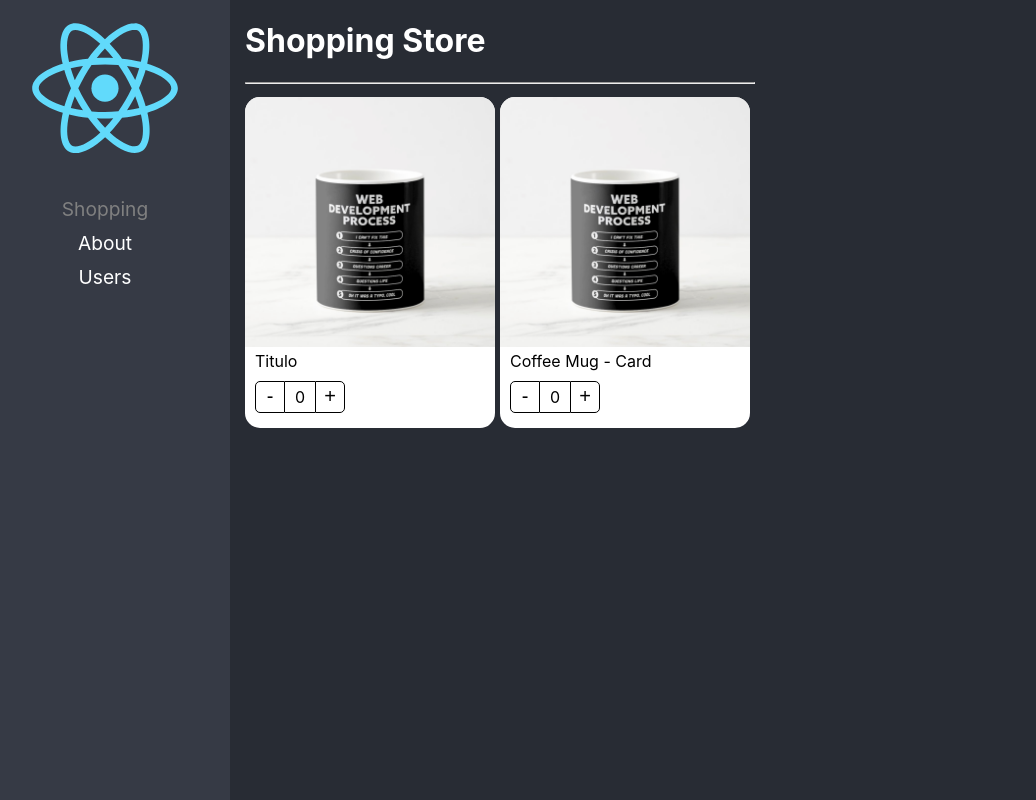
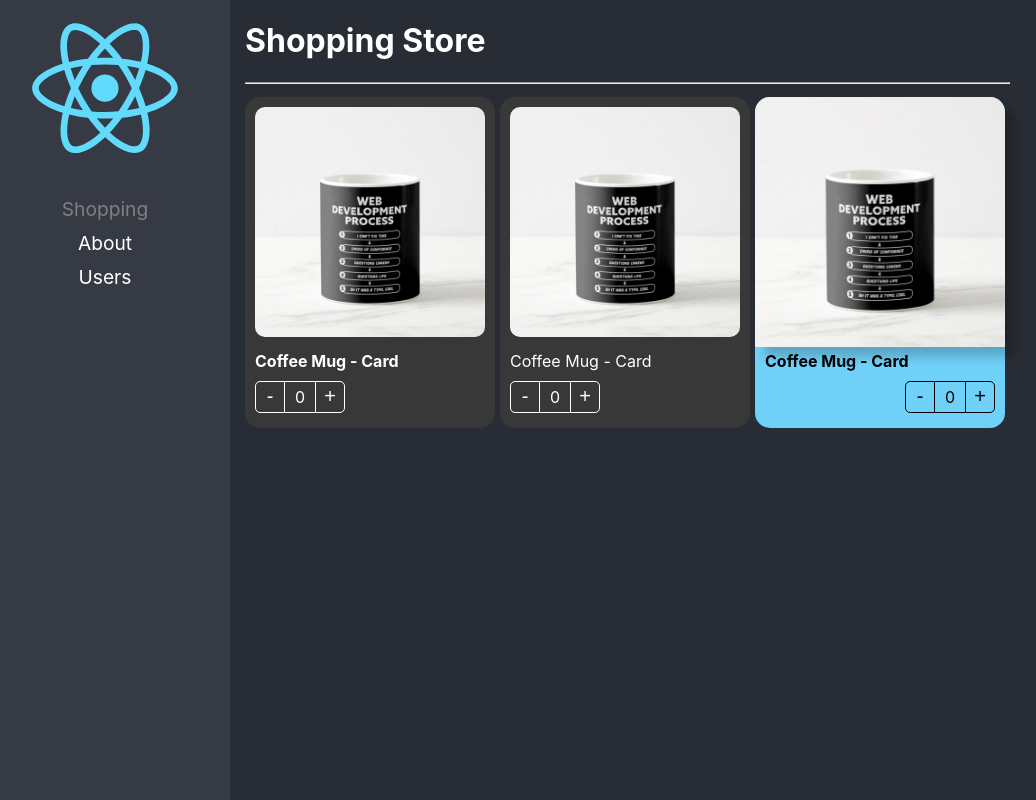
Before and after one commit to Gabito-git/react-pro, a React (Create React App) app: page /home in a window 1280 px wide. Shown: the whole page, without its empty margins (20-1056 px from the left). Built offline with nearby package versions, Linux system fonts and the light colour scheme.

Commit message:
Component Extend Styles listo

```diff
--- a/src/02-component-patterns/components/ProductButtons.tsx
+++ b/src/02-component-patterns/components/ProductButtons.tsx
@@ -1,16 +1,23 @@
-import { useContext } from "react";
+import { useContext, CSSProperties } from "react";
 
 import { ProductContext } from "./ProductCard";
 import styles from '../styles/styles.module.css';
 
+export interface Props{
+  className?:string;
+  style?: CSSProperties
+}
 
-export const ProductButtons = () => {
+export const ProductButtons = ({ className, style }: Props) => {
 
   const { increaseBy, counter } = useContext( ProductContext );
 
   return (
 
-    <div className={ styles.buttonsContainer }>
+    <div
+      className={`${styles.buttonsContainer} ${className}` }
+      style={ style }
+    >
       <button
         className={ styles.buttonMinus }
         onClick={ () => increaseBy(-1) }
--- a/src/02-component-patterns/components/ProductCard.tsx
+++ b/src/02-component-patterns/components/ProductCard.tsx
@@ -27,10 +27,10 @@
 
 // importación desde assets
 
-import { createContext } from 'react';
+import { createContext, ReactElement, CSSProperties} from 'react';
 
 import { useProduct } from '../hooks/useProduct';
-import { ProductContextInterface, ProductCardProps } from '../interfaces/interfaces';
+import { ProductContextInterface, Product } from '../interfaces/interfaces';
 
 import styles from '../styles/styles.module.css';
 
@@ -59,9 +59,15 @@
 //   increasyBy: (value: number) => void
 // }
 
+export interface Props{
+  className?: string;     // Introducido en el capitulo de extensible styles
+  product: Product;
+  children?: ReactElement | ReactElement[]; // Un componente o varios
+  style?: CSSProperties
+}
 
 
-export const ProductCard = ( { children, product }: ProductCardProps) => {
+export const ProductCard = ( { children, product, className, style }: Props) => {
 
   const { counter, increaseBy } = useProduct();
 
@@ -70,7 +76,10 @@
 
   return (
     <Provider value={ { counter, increaseBy, product } }>
-      <div className={ styles.productCard }>
+      <div
+        className={ `${styles.productCard} ${className}` }
+        style={style}
+      >
         {/* Uso de imagen desde Public */}
         {/* <img className={ styles.productImg } src='./coffee-mug.png' alt='Coffe Mug'/> */}
 
--- a/src/02-component-patterns/components/ProductImage.tsx
+++ b/src/02-component-patterns/components/ProductImage.tsx
@@ -1,11 +1,16 @@
-import { useContext } from "react";
+import { useContext, CSSProperties } from "react";
 
 import { ProductContext } from "./ProductCard";
 import noImage from '../assets/no-image.jpg';
 import styles from '../styles/styles.module.css';
 
+export interface Props{
+  img?: string;
+  className?: string;
+  style?: CSSProperties
+}
 
-export const ProductImage = ({ img = '' }) => {
+export const ProductImage = ({ img, className, style }: Props) => {
 
   const { product:{ img:productImage } } = useContext(ProductContext);
 
@@ -20,6 +25,11 @@
   }
 
   return (
-    <img className={ styles.productImg } src={ imageToShow } alt='Product'/>
+    <img
+      className={ `${styles.productImg} ${className}` }
+      src={ imageToShow }
+      alt='Product'
+      style={ style }
+    />
   )
 }
--- a/src/02-component-patterns/components/ProductTitle.tsx
+++ b/src/02-component-patterns/components/ProductTitle.tsx
@@ -1,15 +1,23 @@
-import { useContext } from "react";
+import { useContext, CSSProperties} from "react";
 
 import { ProductContext } from "./ProductCard";
 import styles from '../styles/styles.module.css';
 
+export interface Props{
+  title?: string;
+  className?: string;
+  style?: CSSProperties  // Introducido en el capitulo de extensible styles
+}
 
-export const ProductTitle = ({ title }:{ title?: string }) => {
+export const ProductTitle = ({ title, className, style }:Props) => {
 
   const { product } = useContext(ProductContext);
 
   return(
-    <span className={ styles.productDescription }>
+    <span
+      className={ `${styles.productDescription} ${ className }` }
+      style={ style }
+    >
       { title ? title: product.title }
     </span>
   )
--- a/src/02-component-patterns/components/index.ts
+++ b/src/02-component-patterns/components/index.ts
@@ -9,7 +9,7 @@
 export { ProductTitle } from './ProductTitle';
 
 
-// Para emplear el patron ProductCard.Title ....
+// Para emplear el patron ProductCard.Title .... etc
 export const ProductCard: ProductCardHOCProps = Object.assign( ProductCardHOC, {
   Title: ProductTitle,
   Image: ProductImage,
--- a/src/02-component-patterns/pages/ShoppingPage.tsx
+++ b/src/02-component-patterns/pages/ShoppingPage.tsx
@@ -1,5 +1,6 @@
 import {  ProductCard } from "../components";
 import { ProductImage, ProductTitle, ProductButtons } from "../components"
+import '../styles/custom-styles.css';
 
 const product = {
   id: '1',
@@ -14,16 +15,34 @@
       <hr />
 
       <div style={{display: 'flex', flexWrap: 'wrap'}}>
-        <ProductCard product={ product }>
-          <ProductCard.Image />
-          <ProductCard.Title title="Titulo"/>
-          <ProductCard.Buttons />
+        <ProductCard
+          product={ product }
+          className="bg-dark text-white"
+        >
+          <ProductCard.Image className="custom-image"/>
+          <ProductCard.Title className="text-bold"/>
+          <ProductCard.Buttons className="custom-buttons"/>
         </ProductCard>
 
-        <ProductCard product={ product }>
-          <ProductImage />
+        <ProductCard
+          product={ product }
+          className="bg-dark text-white"
+        >
+          <ProductImage className="custom-image"/>
           <ProductTitle />
-          <ProductButtons />
+          <ProductButtons className="custom-buttons"/>
+        </ProductCard>
+
+        <ProductCard
+          product={ product }
+          style={{ backgroundColor: '#70D1F8' }}
+        >
+          <ProductImage style={{ boxShadow: '10px 10px 10px rgba(0,0,0,0.2)' }}/>
+          <ProductTitle style={{ fontWeight: 'bold' }}/>
+          <ProductButtons style={ {
+            display: 'flex',
+            justifyContent: 'end'
+          } }/>
         </ProductCard>
       </div>
     </div>
--- /dev/null
+++ b/src/02-component-patterns/styles/custom-styles.css
@@ -0,0 +1,22 @@
+.bg-dark{
+  background-color: rgb(56,56,56);
+}
+
+.text-white{
+  color: white;
+}
+
+.text-bold{
+  font-weight: bold;
+}
+
+.custom-image{
+  padding: 10px;
+  border-radius: 20px;
+  width: calc(100% - 20px)
+}
+
+.custom-buttons button, .custom-buttons div{
+  color: white;
+  border-color: white;
+}
```
Also changed, not shown: src/02-component-patterns/interfaces/interfaces.ts (+18 -8 lines).
